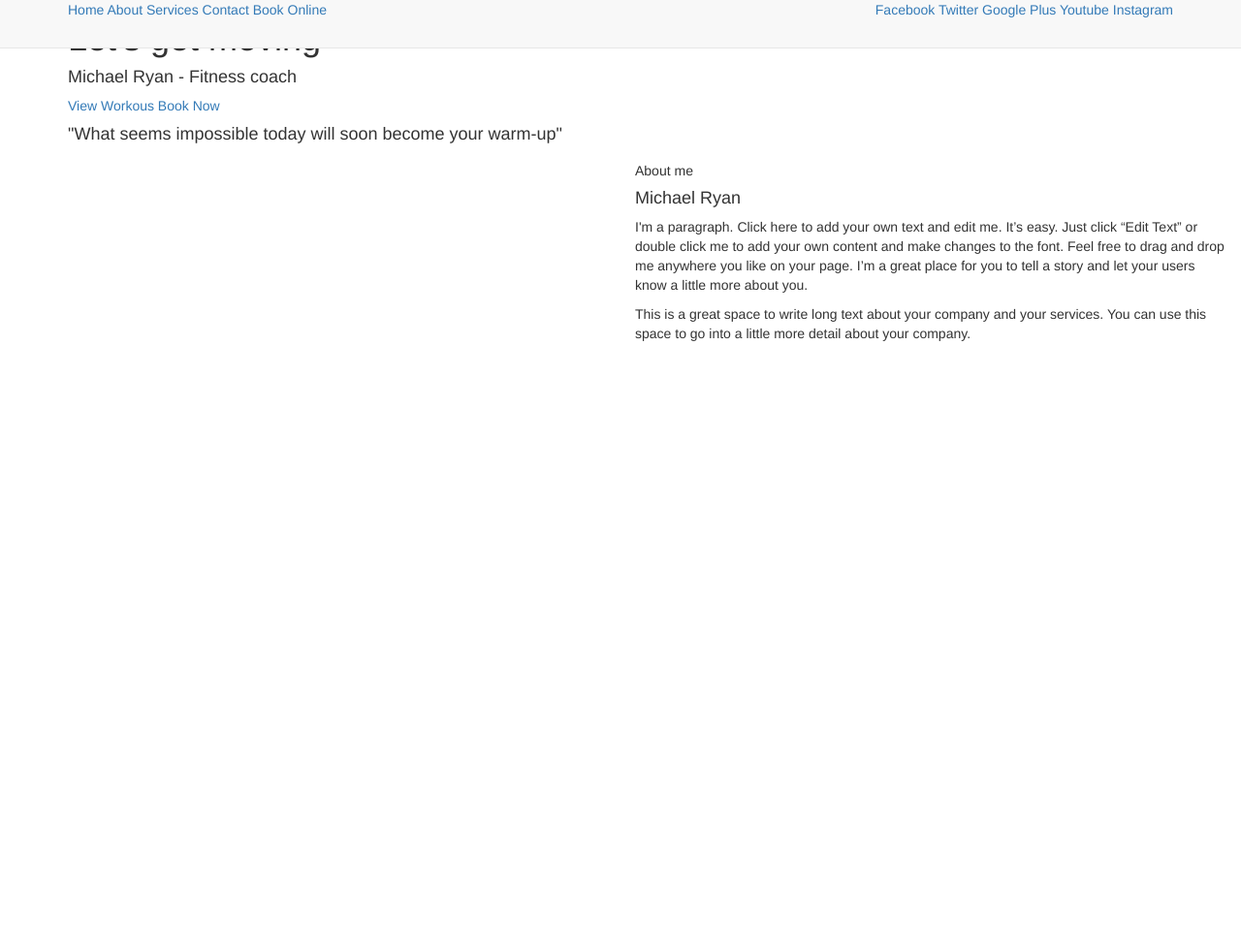
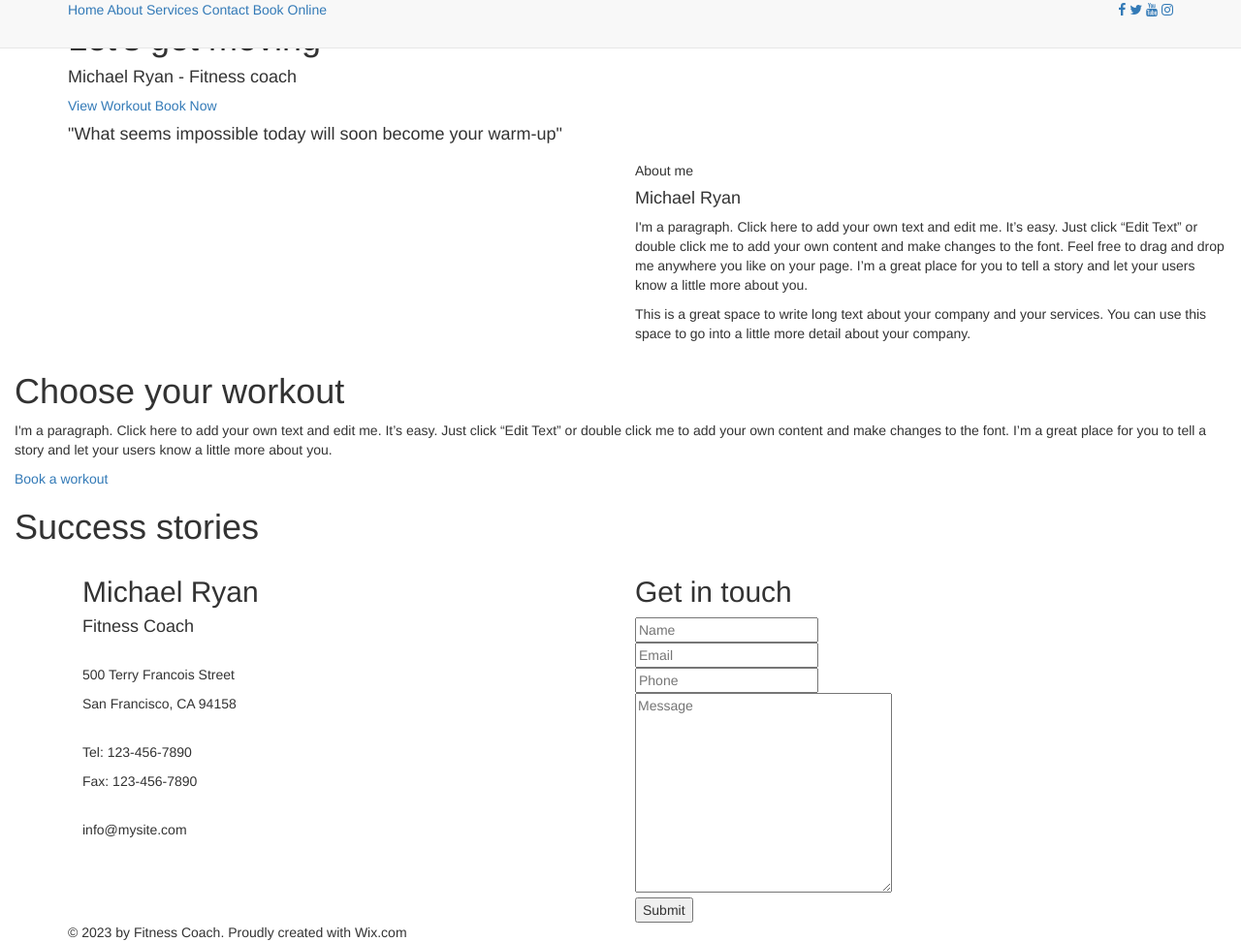
Before and after one commit to BorutD/Websites, a plain HTML site: page showcase/health-and-wellness/fitness-coach/index.html in a window 1280 px wide. Shown: the whole page at 97% size. Before the commit the page ends 800 px from the top, so only its background shows below. Drawn offline with nearby package versions, Linux system fonts and the light colour scheme.

Commit message:
Added more content to Fitness-coach website

```diff
--- a/showcase/health-and-wellness/fitness-coach/index.html
+++ b/showcase/health-and-wellness/fitness-coach/index.html
@@ -22,11 +22,18 @@
 				<a href="#">Book Online</a>
 			</div>
 			<div class="navbar-header navbar-right">
-				<a href="#">Facebook</a>
-				<a href="#">Twitter</a>
-				<a href="#">Google Plus</a>
-				<a href="#">Youtube</a>
-				<a href="#">Instagram</a>
+				<a href="#">
+					<i class="fa fa-facebook"></i>
+				</a>
+				<a href="#">
+					<i class="fa fa-twitter"></i>
+				</a>
+				<a href="#">
+					<i class="fa fa-youtube"></i>
+				</a>
+				<a href="#">
+					<i class="fa fa-instagram"></i>
+				</a>
 			</div>
 		</div>
 	</nav>
@@ -35,7 +42,7 @@
 		<div class="container">
 			<h1>Let's get moving</h1>
 			<h4>Michael Ryan - Fitness coach</h4>
-			<a href="#">View Workous</a>
+			<a href="#">View Workout</a>
 			<a href="#">Book Now</a>
 		</div>
 	</section>
@@ -55,11 +62,14 @@
 				<div class="col-lg-6 col-md-6">
 					<h5>About me</h5>
 					<h4>Michael Ryan</h4>
-					<p>I'm a paragraph. Click here to add your own text and edit me. It’s easy. Just click “Edit Text” or double click me to
-						add your own content and make changes to the font. Feel free to drag and drop me anywhere you like on your page. I’m
+					<p>I'm a paragraph. Click here to add your own text and edit me. It’s easy. Just click “Edit Text” or double click
+						me to
+						add your own content and make changes to the font. Feel free to drag and drop me anywhere you like on your page.
+						I’m
 						a great place for you to tell a story and let your users know a little more about you.</p>
 
-					<p>This is a great space to write long text about your company and your services. You can use this space to go into a little
+					<p>This is a great space to write long text about your company and your services. You can use this space to go
+						into a little
 						more detail about your company.</p>
 				</div>
 			</div>
@@ -67,19 +77,55 @@
 	</section>
 
 	<section id="services">
+		<div class="container-fluid">
+			<h1>Choose your workout</h1>
+			<p>I'm a paragraph. Click here to add your own text and edit me. It’s easy. Just click “Edit Text” or double click
+				me to add your own content and make changes to the font. I’m a great place for you to tell a story and let your
+				users know a little more about you.</p>
+			<div class="serviceTypes">
 
+			</div>
+			<a href="#">Book a workout</a>
+		</div>
 	</section>
 
 	<section id="stories">
+		<div class="container-fluid">
+			<h1>Success stories</h1>
 
+		</div>
 	</section>
 
 	<section id="contact">
+		<div class="container">
+			<div class="col-lg-6 col-md-6">
+				<h2>Michael Ryan</h2>
+				<h4>Fitness Coach</h4>
+				<br />
+				<p>500 Terry Francois Street</p>
+				<p>San Francisco, CA 94158</p>
+				<br />
+				<p>Tel: 123-456-7890</p>
+				<p>Fax: 123-456-7890</p>
+				<br />
+				<p>info@mysite.com</p>
+			</div>
 
+			<div class="col-lg-6 col-md-6">
+				<h2>Get in touch</h2>
+				<input type="text" name="name" id="name" placeholder="Name"><br />
+				<input type="text" name="email" id="email" placeholder="Email"><br />
+				<input type="text" name="phone" id="phone" placeholder="Phone"><br />
+				<textarea name="message" id="message" cols="30" rows="10" placeholder="Message"></textarea><br />
+				<input type="submit" value="Submit">
+			</div>
+		</div>
 	</section>
 
 	<footer>
-
+		<div class="container">
+			&copy; 2023 by Fitness Coach. Proudly created with Wix.com
+		</div>
 	</footer>
 </body>
 
```
